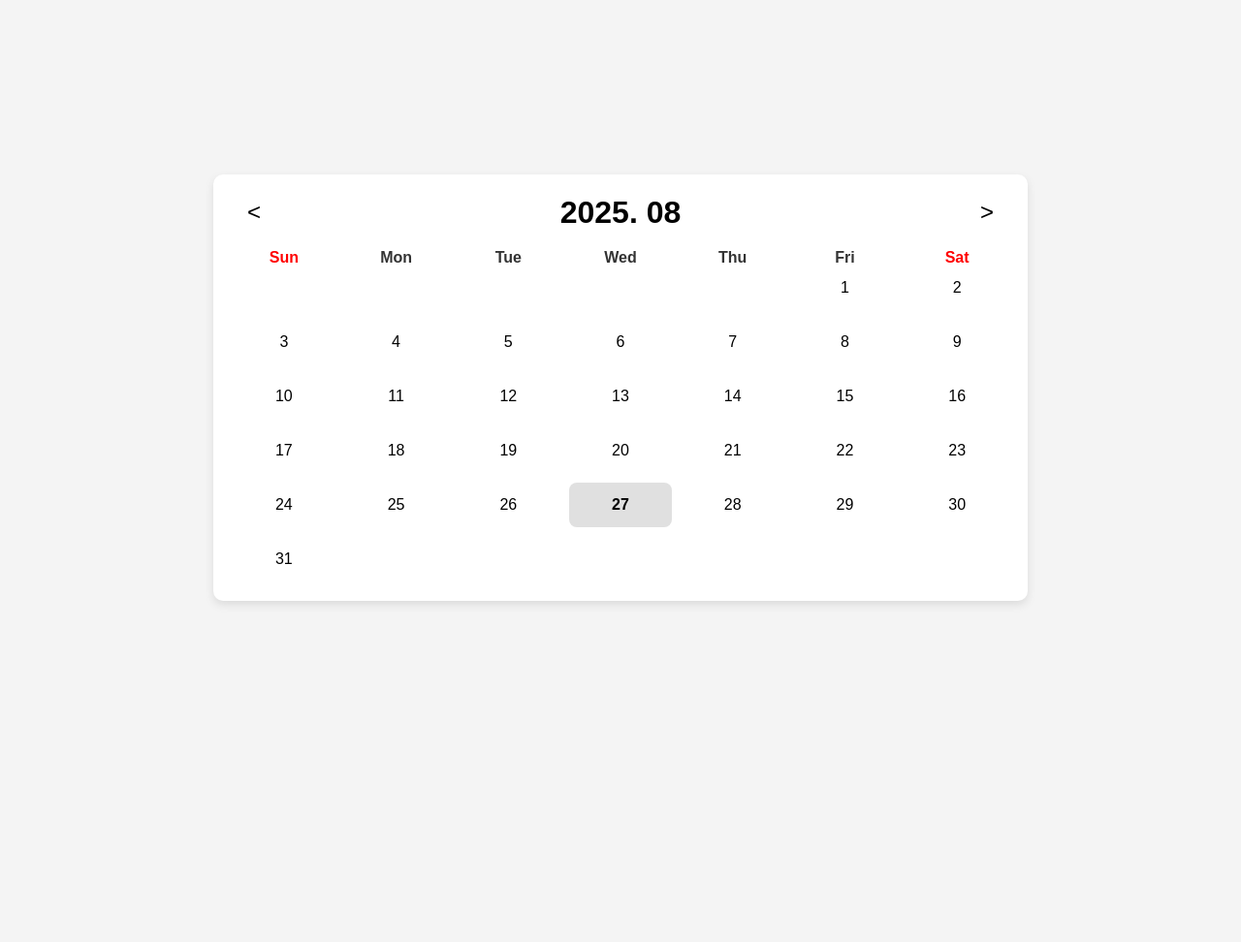
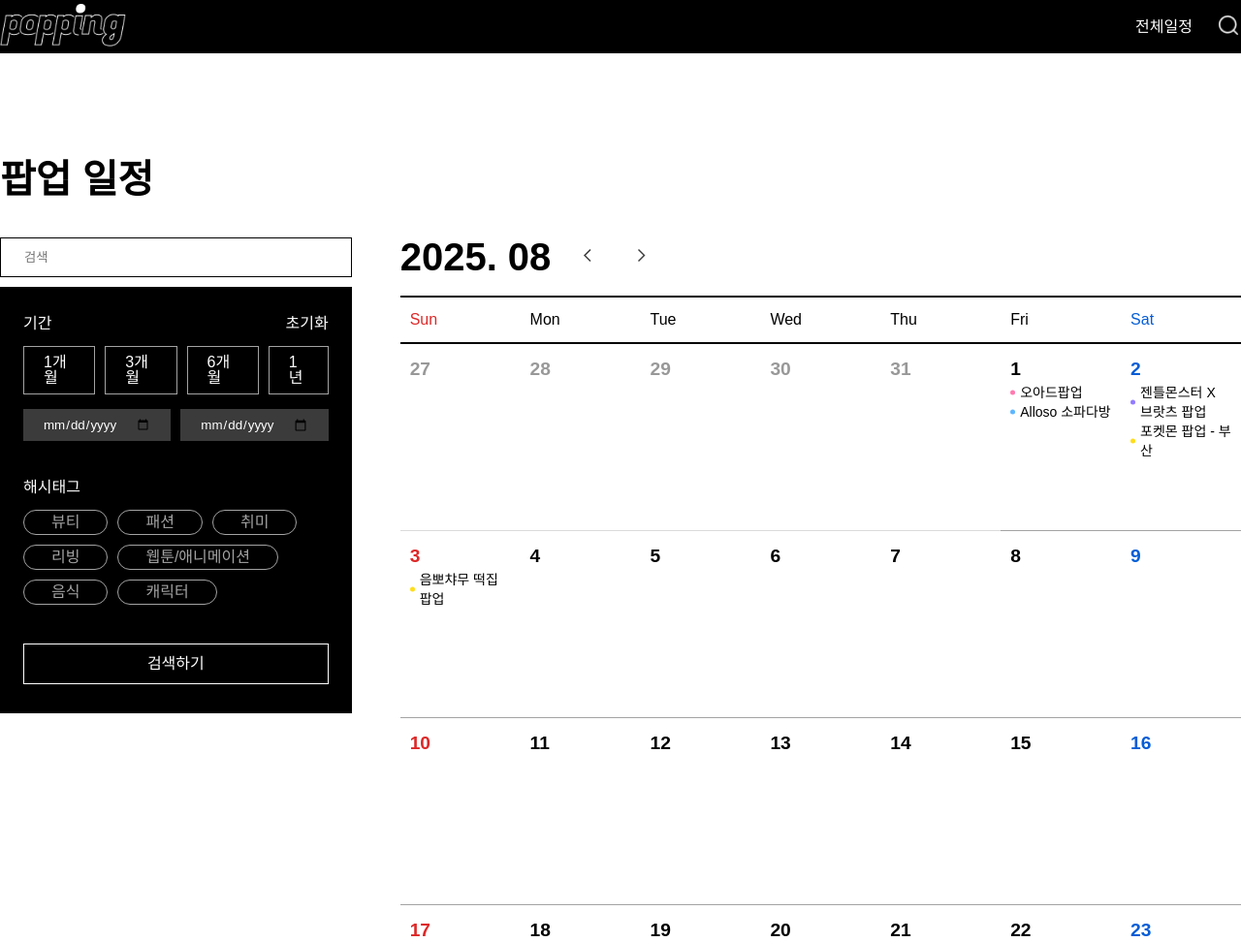
Before and after one commit to sooooo56/popping, a plain HTML site: page test.html in a window 1280 px wide. Shown: the top 972 px of the page at 97% size. Before the commit the page ends 800 px from the top, so only its background shows below. Drawn offline with nearby package versions, Linux system fonts and the light colour scheme; a web font is replaced by a local one.

Commit message:
전체 일정 - 달력 진행

```diff
--- /dev/null
+++ b/js/calendar.js
@@ -0,0 +1,105 @@
+document.addEventListener('DOMContentLoaded', () => {
+    // 가상 이벤트 데이터 (실제로는 API에서 불러와야 함)
+    const eventData = {
+        '2025-08-01': [
+            { name: '오아드팝업', type: 'beuty' },
+            { name: 'Alloso 소파다방', type: 'living' }
+        ],
+        '2025-08-02': [
+            { name: '젠틀몬스터 X 브랏츠 팝업', type: 'fashion' },
+            { name: '포켓몬 팝업 - 부산', type: 'characters' }
+        ],
+        '2025-08-03': [
+            { name: '음뽀챠무 떡집 팝업', type: 'characters' }
+        ],
+        '2025-08-31': [
+            { name: '코엑스 페스티벌', type: 'event' }
+        ],
+        '2025-09-01': [
+            { name: '오토살롱위크', type: 'exhibition' }
+        ],
+    };
+
+    const calendarDays = document.getElementById('calendarDays');
+    const currentMonthYear = document.getElementById('currentMonthYear');
+    const prevBtn = document.getElementById('prevBtn');
+    const nextBtn = document.getElementById('nextBtn');
+
+    let currentDate = new Date();
+
+    function renderCalendar() {
+        const year = currentDate.getFullYear();
+        const month = currentDate.getMonth();
+
+        const firstDay = new Date(year, month, 1).getDay();
+        const lastDate = new Date(year, month + 1, 0).getDate();
+        const prevMonthLastDate = new Date(year, month, 0).getDate();
+
+        currentMonthYear.textContent = `${year}. ${String(month + 1).padStart(2, '0')}`;
+        calendarDays.innerHTML = '';
+
+        // 지난달 날짜 채우기
+        for (let i = firstDay; i > 0; i--) {
+            const dayEl = document.createElement('div');
+            dayEl.classList.add('day-cell', 'past-day');
+            dayEl.innerHTML = `<div class="day-number">${prevMonthLastDate - i + 1}</div>`;
+            calendarDays.appendChild(dayEl);
+        }
+
+        // 현재 월의 날짜들 생성
+        for (let i = 1; i <= lastDate; i++) {
+            const dayEl = document.createElement('div');
+            dayEl.classList.add('day-cell');
+            dayEl.innerHTML = `<div class="day-number">${i}</div>`;
+
+            const dayOfWeek = (firstDay + i - 1) % 7;
+
+            // ⭐️ 토요일(6)과 일요일(0)에 각각 다른 클래스를 추가
+            if (dayOfWeek === 0) {
+                dayEl.classList.add('weekend', 'sunday');
+            } else if (dayOfWeek === 6) {
+                dayEl.classList.add('weekend', 'saturday');
+            }
+
+            const dateStr = `${year}-${String(month + 1).padStart(2, '0')}-${String(i).padStart(2, '0')}`;
+            if (eventData[dateStr]) {
+                const eventListEl = document.createElement('ul');
+                eventListEl.classList.add('event-list');
+
+                eventData[dateStr].forEach(event => {
+                    const eventItemEl = document.createElement('li');
+                    eventItemEl.classList.add('event-item', event.type);
+                    eventItemEl.textContent = event.name;
+                    eventListEl.appendChild(eventItemEl);
+                });
+                dayEl.appendChild(eventListEl);
+            }
+            calendarDays.appendChild(dayEl);
+        }
+
+        // 다음달 날짜 채우기 (5주 또는 6주 자동 조정)
+        const totalDays = calendarDays.children.length;
+        const totalCells = totalDays > 35 ? 42 : 35;
+        const nextMonthDays = totalCells - totalDays;
+
+        for (let i = 1; i <= nextMonthDays; i++) {
+            const dayEl = document.createElement('div');
+            dayEl.classList.add('day-cell', 'next-month-day');
+            dayEl.innerHTML = `<div class="day-number">${i}</div>`;
+            calendarDays.appendChild(dayEl);
+        }
+    }
+
+    prevBtn.addEventListener('click', () => {
+        currentDate.setMonth(currentDate.getMonth() - 1);
+        renderCalendar();
+    });
+
+    nextBtn.addEventListener('click', () => {
+        currentDate.setMonth(currentDate.getMonth() + 1);
+        renderCalendar();
+    });
+
+    // ⭐️ 초기 렌더링 호출 위치 수정
+    renderCalendar();
+});
--- a/sass/full.scss
+++ b/sass/full.scss
@@ -11,6 +11,12 @@
 
 .content-container{
     display: flex;
+    gap: 5rem;
+    justify-content: space-around;
+}
+
+.left-container{
+    width: 37%;
 }
 
 .search-bar{
@@ -55,6 +61,7 @@
             color: var.$WColor;
             background-color: #3b3b3b;
             border: none;
+            font-family: "Pretendard", sans-serif;
         }
     }
 
--- a/sass/test.scss
+++ b/sass/test.scss
@@ -1,154 +1,116 @@
-/* variables.scss */
-$main-font: "Pretendard", sans-serif;
-$primary-color: #333;
-$weekend-color: #f00; // 주말 색상
-$today-bg: #e0e0e0; // 오늘 날짜 배경색
+@use 'variables' as var;
 
-body {
-    font-family: $main-font;
-    display: flex;
-    justify-content: center;
-    align-items: center;
-    height: 100vh;
-    background-color: #f4f4f4;
+// 변수 설정 (색상, 폰트 등)
+$main-text-color: #333;
+$past-day-color: #a0a0a0;
+
+.calendar-wrapper{
+    width: 100%;
+    margin-bottom: 14rem;
 }
 
-.calendar {
-    width: 100%;
-    max-width: 800px;
-    padding: 20px;
-    background-color: #fff;
-    border-radius: 10px;
-    box-shadow: 0 4px 10px rgba(0,0,0,0.1);
-}
-
+// 헤더
 .calendar-header {
     display: flex;
-    justify-content: space-between;
+    gap: 20px;
+    justify-content: flex-start;
     align-items: center;
-    margin-bottom: 20px;
+    padding-bottom: 2rem;
 
-    h1 {
-        font-size: 2em;
-        font-weight: 600;
+    h2 {
+        @include var.title-style;
     }
 
-    button {
-        padding: 5px 15px;
-        font-size: 1.5em;
+    .nav-btn {
+        background: none;
+        border: none;
         cursor: pointer;
-        border: none;
-        background: none;
     }
 }
 
+// 요일 및 날짜 그리드
 .calendar-weekdays,
 .calendar-days {
-    // ⭐️ CSS Grid를 사용해 7개의 열을 가진 그리드 생성
     display: grid;
     grid-template-columns: repeat(7, 1fr);
-    text-align: center;
-    gap: 10px; // 셀 간 간격
+    border-bottom: none;
 }
 
 .calendar-weekdays div {
-    font-weight: 600;
-    color: $primary-color;
-    &:nth-child(1), &:nth-child(7) {
-        color: $weekend-color; // 주말 색상
-    }
+    padding: 15px 0  15px 1rem;
+    border-top: 2px solid #000;
+    border-bottom: 2px solid #000;
+
+    &:first-child { color: var.$weekend-sun; }
+    &:last-child { color: var.$weekend-sat; }
 }
 
-.day {
-    padding: 12px 10px;
-    border-radius: 10px;
-    position: relative;
-    cursor: pointer;
-    min-height: 92px;
-    display: flex;
-    flex-direction: column;
-    align-items: flex-start;
-    border: 1px solid #eee;
-    transition: box-shadow .2s ease, transform .1s ease;
+.calendar-days {
+    border-top: none;
+    .day-cell {
+        min-height: 160px;
+        padding: 1.6rem 1rem;
+        border-bottom: 1px solid var.$grayColor2;
+        text-align: left;
+        display: flex;
+        flex-direction: column;
 
-    &:hover {
-        box-shadow: 0 6px 16px rgba(0,0,0,0.08);
-        transform: translateY(-1px);
+        .day-number {
+            font-size: 1.2em;
+            font-weight: bold;
+        }
+
+        &.past-day,
+        &.next-month-day {
+             opacity: .4;
+        }
+
+        &.sunday {
+            .day-number {
+                color: var.$weekend-sun;
+            }
+        }
+
+        // ⭐️ 토요일 날짜 색상 적용
+        &.saturday {
+            .day-number {
+                color: var.$weekend-sat;
+            }
+        }
     }
-
-    .day-num {
-        font-weight: 600;
-        font-size: 16px;
-        line-height: 1;
-        margin-bottom: 8px;
-    }
-}
-
-.day.is-today {
-    background-color: $today-bg;
-    font-weight: bold;
-}
-
-.day.is-outside {
-    color: #b9b9b9;
-    background-color: #fafafa;
-}
-
-.day.is-weekend .day-num {
-    color: $weekend-color;
 }
 
 // 이벤트 목록
 .event-list {
-    font-size: 0.8em;
-    text-align: left;
+    list-style-type: none;
+    margin: 0;
+    padding: 0;
     margin-top: 5px;
-    list-style: none;
-    padding-left: 0;
-    display: grid;
-    gap: 4px;
-    width: 100%;
 
-    li {
-        color: #666;
-        line-height: 1.2;
-        max-width: 100%;
-        white-space: nowrap;
-        overflow: hidden;
-        text-overflow: ellipsis;
+    .event-item {
+        font-size: 1.4rem;
+        line-height: 2rem;
+        position: relative;
+        padding-left: 10px; // 원을 위한 공간
+
+        &::before {
+            content: '';
+            position: absolute;
+            left: 0;
+            top: 50%;
+            transform: translateY(-50%);
+            width: 5px;
+            height: 5px;
+            border-radius: 50%;
+        }
+
+        // 이벤트 유형에 따른 색상
+        &.beuty::before { background-color: var.$type-beuty; }
+        &.living::before { background-color: var.$type-living; }
+        &.fashion::before { background-color: var.$type-fashion; }
+        &.food::before { background-color: var.$type-food; }
+        &.hobby::before { background-color: var.$type-hobby; }
+        &.characters::before { background-color: var.$type-characters; }
+        &.animation::before { background-color: var.$type-animation; }
     }
 }
-
-.event-badge {
-    display: inline-block;
-    background: #f5f7ff;
-    color: #3b5bdb;
-    border-radius: 6px;
-    padding: 2px 6px;
-    font-size: 12px;
-}
-
-@media (max-width: 768px) {
-    .calendar {
-        padding: 16px;
-    }
-    .calendar-header h1 {
-        font-size: 1.5em;
-    }
-    .calendar-weekdays,
-    .calendar-days {
-        gap: 6px;
-    }
-    .day {
-        min-height: 76px;
-        .day-num { font-size: 15px; }
-    }
-}
-
-@media (max-width: 480px) {
-    .day {
-        min-height: 64px;
-        padding: 10px 8px;
-        .day-num { font-size: 14px; }
-    }
-}
--- a/sass/variables.scss
+++ b/sass/variables.scss
@@ -2,6 +2,9 @@ $grayColor: #EEEEEE;
 $grayColor2: #A3A3A3;
 $bColor: #000;
 $WColor: #fff;
+
+$weekend-sun: #DD2828;
+$weekend-sat: #045DD6;
 
 // 포인트 컬러
 $point-color: #FF3686;
--- a/test.html
+++ b/test.html
@@ -2,7 +2,6 @@
 <html lang="ko">
 <head>
     <meta charset="UTF-8">
-    <meta http-equiv="X-UA-Compatible" content="IE=edge">
     <meta name="viewport" content="width=device-width, initial-scale=1.0">
     <title>popping</title>
 
@@ -12,18 +11,115 @@
     <!-- Pretendard font -->
     <link rel="stylesheet" href="https://cdn.jsdelivr.net/gh/orioncactus/pretendard@v1.3.9/dist/web/static/pretendard.min.css" />
 
-    <!-- main css -->
+    <!-- css -->
+    <link rel="stylesheet" href="./css/navigation.css">
+    <link rel="stylesheet" href="./css/full.css">
     <link rel="stylesheet" href="./css/test.css">
 
+    <!-- js -->
+    <script src="./js/navi.js"></script>
+    <script src="./js/calendar.js"></script>
 
 </head>
+
 <body>
-    <div class="calendar">
+    <!-- 내비게이션 바-->
+    <nav id="navi">
+        <div class="naviInner container">
+
+            <div class="loog">
+                <img src="./img/logo-w.png" alt="logo">
+            </div>
+
+            <!-- 텍스트 대신 전체 일정 아이콘 추가 -->
+            <div class="rightIcon">
+                <a href="#" class="full-schedule"><div>전체일정</div></a>
+
+                <!-- 검색 창과 아이콘을 담는 컨테이너 -->
+                <div class="search-container">
+                    <div class="search-input-inner">
+                        <input type="text" class="search-input" placeholder="검색">
+                        <img src="./img/icon/arrow-right-w.png" alt="화살표" class="icon-arrow">
+                    </div>
+                    <!-- 돋보기 아이콘 -->
+                    <div class="search-icon"><img src="./img/icon/search.png" alt="돋보기아이콘"></div>
+                    <!-- 닫기 아이콘 -->
+                    <div class="close-icon"><img src="./img/icon/close-big-w.png" alt="닫기아이콘"></div>
+                </div>
+            </div>
+        </div>
+    </nav>
+
+<section id="full-schedule" class="container">
+    <h1 class="title">팝업 일정</h1>
+
+    <div class="content-container">
+        <div class="left-container">
+
+            <div class="search-bar">
+                <input type="text" class="search-input" placeholder="검색">
+            </div>
+
+            <div class="filter">
+                <div class="select-container">
+                    <!-- 기간 초기화 -->
+                    <div class="top-txt flex-content">
+                        <p>기간</p>
+                        <p>초기화</p>
+                    </div>
+
+                    <!-- 개월수 선택 버튼 -->
+                    <div class="date-btn flex-content">
+                        <div>1개월</div>
+                        <div>3개월</div>
+                        <div>6개월</div>
+                        <div>1년</div>
+                    </div>
+
+                    <!-- 날짜 선택 -->
+                    <div class="date-select flex-content">
+                        <div class="start-date">
+                            <input type="date">
+                        </div>
+                        <div class="end-date">
+                            <input type="date">
+                        </div>
+                    </div>
+                </div>
+
+                <div class="category">
+                    <p class="top-txt">해시태그</p>
+                    <div class="category-btn">
+                        <div class="flex-content">
+                            <div>뷰티</div>
+                            <div>패션</div>
+                            <div>취미</div>
+                        </div>
+                        <div class="flex-content">
+                            <div>리빙</div>
+                            <div>웹툰/애니메이션</div>
+                        </div>
+                        <div class="flex-content">
+                            <div>음식</div>
+                            <div>캐릭터</div>
+                        </div>
+                    </div>
+
+                    <div class="Search-button">
+                        검색하기
+                    </div>
+                </div>
+            </div>
+
+        </div>
+
+    <div class="calendar-wrapper">
         <div class="calendar-header">
-        <button id="prevBtn">&lt;</button>
-        <h1 id="currentMonthYear"></h1>
-        <button id="nextBtn">&gt;</button>
+            <h2 id="currentMonthYear">2025.08</h2>
+            <button id="prevBtn" class="nav-btn"><img src="./img/icon/chevron-left.png" alt="왼쪽"></button>
+            <button id="nextBtn" class="nav-btn"><img src="./img/icon/chevron-right.png" alt="오른쪽"></button>
         </div>
+
         <div class="calendar-weekdays">
             <div>Sun</div>
             <div>Mon</div>
@@ -33,67 +129,17 @@
             <div>Fri</div>
             <div>Sat</div>
         </div>
-    <div id="calendarDays" class="calendar-days">
+
+        <div id="calendarDays" class="calendar-days"></div>
+
     </div>
+
     </div>
+</section>
+
 </body>
 
-<script>
-    // calendar.js
-const currentMonthYear = document.getElementById('currentMonthYear');
-const calendarDays = document.getElementById('calendarDays');
-const prevBtn = document.getElementById('prevBtn');
-const nextBtn = document.getElementById('nextBtn');
 
-let currentDate = new Date();
 
-function renderCalendar() {
-    const year = currentDate.getFullYear();
-    const month = currentDate.getMonth();
 
-    // 현재 월의 첫째 날과 마지막 날짜
-    const firstDay = new Date(year, month, 1).getDay(); // 0(일요일) ~ 6(토요일)
-    const lastDate = new Date(year, month + 1, 0).getDate();
-
-    currentMonthYear.textContent = `${year}. ${String(month + 1).padStart(2, '0')}`;
-    calendarDays.innerHTML = ''; // 기존 날짜 초기화
-
-    // 지난 달의 '빈' 날짜들 생성
-    for (let i = 0; i < firstDay; i++) {
-        const emptyDay = document.createElement('div');
-        emptyDay.classList.add('day', 'empty');
-        calendarDays.appendChild(emptyDay);
-    }
-
-    // 현재 월의 날짜들 생성
-    for (let i = 1; i <= lastDate; i++) {
-        const day = document.createElement('div');
-        day.classList.add('day');
-        day.textContent = i;
-
-        // 여기에 이벤트 데이터를 불러와서 삽입하는 로직 추가
-        // 예: day.innerHTML += '<ul><li>이벤트명</li></ul>';
-
-        // 오늘 날짜 표시
-        if (i === new Date().getDate() && month === new Date().getMonth()) {
-            day.classList.add('is-today');
-        }
-
-        calendarDays.appendChild(day);
-    }
-}
-
-prevBtn.addEventListener('click', () => {
-    currentDate.setMonth(currentDate.getMonth() - 1);
-    renderCalendar();
-});
-
-nextBtn.addEventListener('click', () => {
-    currentDate.setMonth(currentDate.getMonth() + 1);
-    renderCalendar();
-});
-
-// 페이지 로드 시 달력 렌더링
-document.addEventListener('DOMContentLoaded', renderCalendar);
-</script>
 </html>
```
Also changed, not shown: css/full.css, css/test.css. Lines whose indentation alone changed are shown as unchanged.
